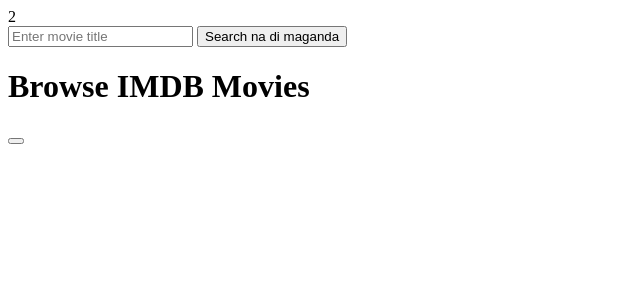
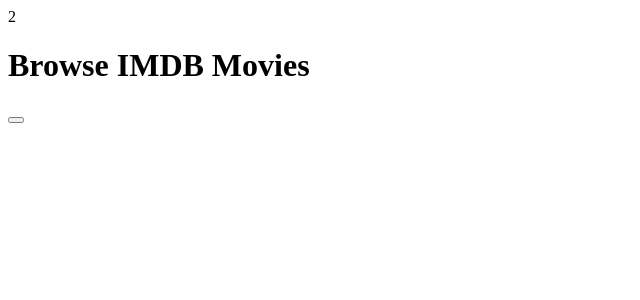
Before and after one commit to neeeal/recommendations-sys-2, a PHP site: page /movies/ in a window 1280 px wide. Shown: the top 300 px of the page, without its empty margins (0-640 px from the left). Run offline with PHP 8.4, Linux system fonts and the light colour scheme; data that the repository does not hold is empty.

Commit message:
try removinf search

```diff
--- a/index.php
+++ b/index.php
@@ -12,7 +12,7 @@
         movie: null,
         movieTitle: '',
         async getMovies() {
-            const response = await fetch('https://flask-production-2296.up.railway.app/movies', {
+            const response = await fetch('http://127.0.0.1:5000/movies', {
                 method: 'GET',
                 headers: {
                     'Content-Type': 'application/json',
@@ -24,7 +24,7 @@
         async getRecommendations(title,id) {
             console.log(id,'fds', title)
             if (title) {
-                const response = await fetch('https://flask-production-2296.up.railway.app/movies', {
+                const response = await fetch('http://127.0.0.1:5000/movies', {
                     method: 'POST',
                     body: JSON.stringify({
                         movie_title: title,
@@ -37,24 +37,12 @@
 
                 const json = await response.json();
                 this.movie = json.data;
-                this.selectedMovie=json.movie;
+                this.selectedMovie=json.data[0];
             }
-        },
-        async search(title){
-            const response = await fetch(`https://flask-production-2296.up.railway.app/movies/${title}`, {
-                    method: 'GET',
-                    headers: {
-                        'Content-Type': 'application/json',
-                    },
-                });
-
-                const json = await response.json();
-                this.movie = json;
-
         }
     }" x-init="getMovies()">
-        <input x-model="movieTitle" type="text" placeholder="Enter movie title">
-        <button @click="search(movieTitle);selectedMovie=null">Search na di maganda</button>
+        <!-- <input x-model="movieTitle" type="text" placeholder="Enter movie title">
+        <button @click="search(movieTitle);selectedMovie=null">Search na di maganda</button> -->
 
         <template x-if="selectedMovie != null">
             <div>
```
